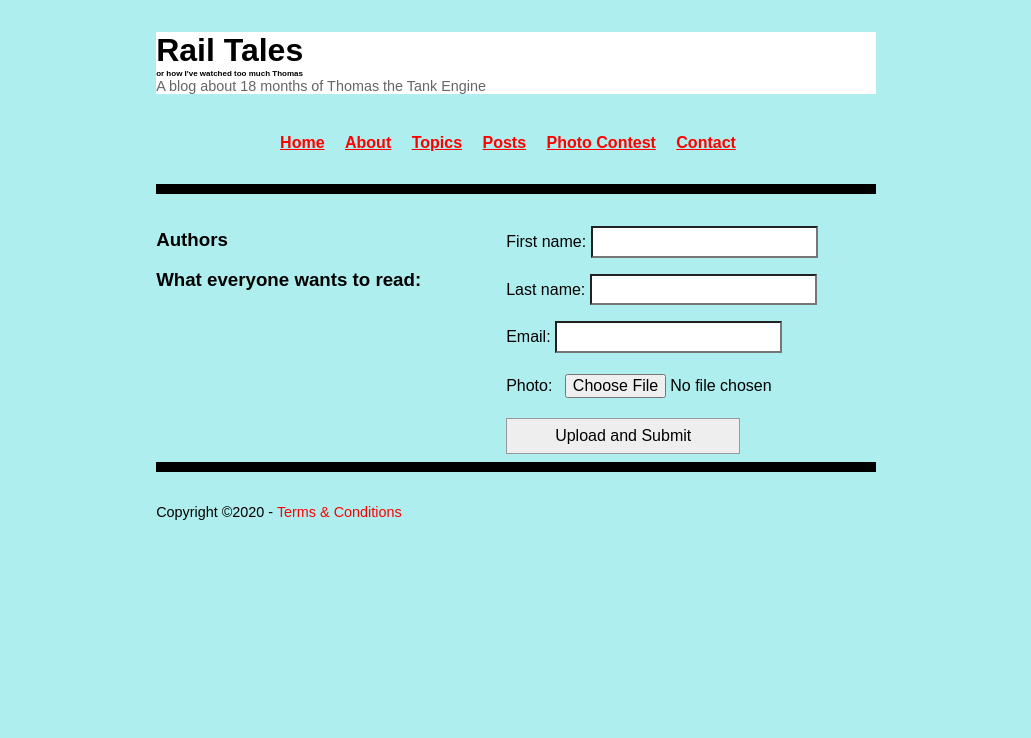
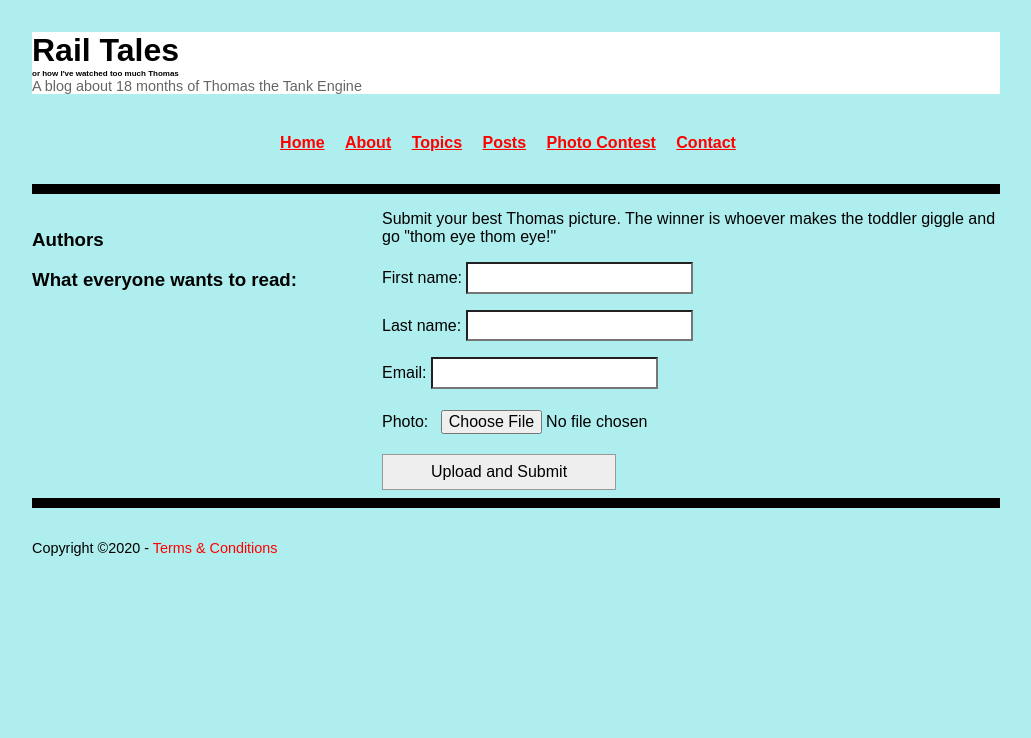
Before and after one commit to lunaxtasy/train_blog, a Django app: page /contest/ in a window 1280 px wide. Shown: the top 738 px of the page, without its empty margins (124-1155 px from the left). Run offline with Django 3.2, Linux system fonts and the light colour scheme; data that the repository does not hold is empty; some libraries are stand-ins or nearby versions.

Commit message:
Assignment 5, final submit

```diff
--- a/blog/admin.py
+++ b/blog/admin.py
@@ -116,13 +116,13 @@ class ContestAdmin(admin.ModelAdmin):
         'last_name',
         'submitted',
     )
-    """Making everything listed in list_display read-only
+    """Making everything listed in list_display read-only"""
     readonly_fields = (
         'first_name',
         'last_name',
         'email',
         'submitted',
-    )"""
+    )
     #searchable fields
     search_fields = (
         'first_name',
--- a/blog/templates/blog/contest_form.html
+++ b/blog/templates/blog/contest_form.html
@@ -5,6 +5,8 @@
 {% block page_title %}Photo Contest!{% endblock %}
 
 {% block main %}
+Submit your best Thomas picture. The winner is whoever makes the toddler giggle
+and go "thom eye thom eye!"
 
 <form enctype="multipart/form-data" method="post">
   {% csrf_token %}
```
